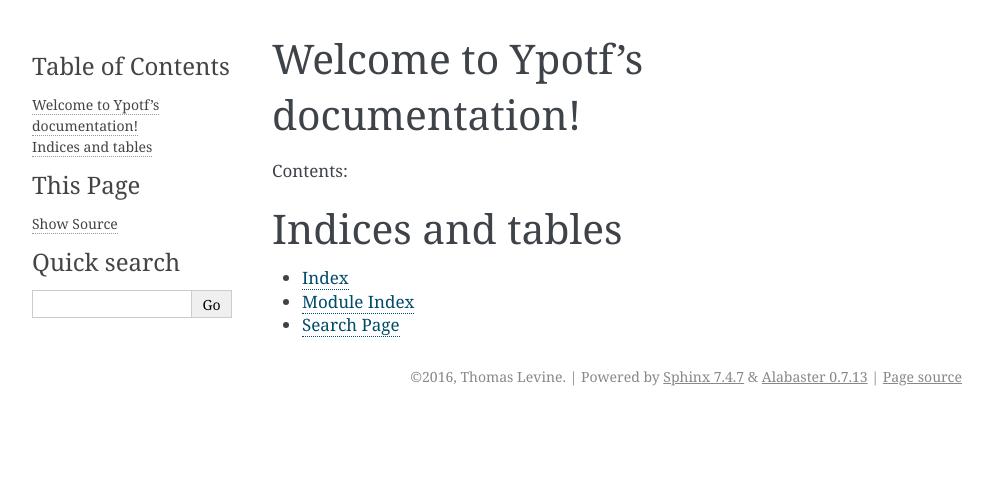
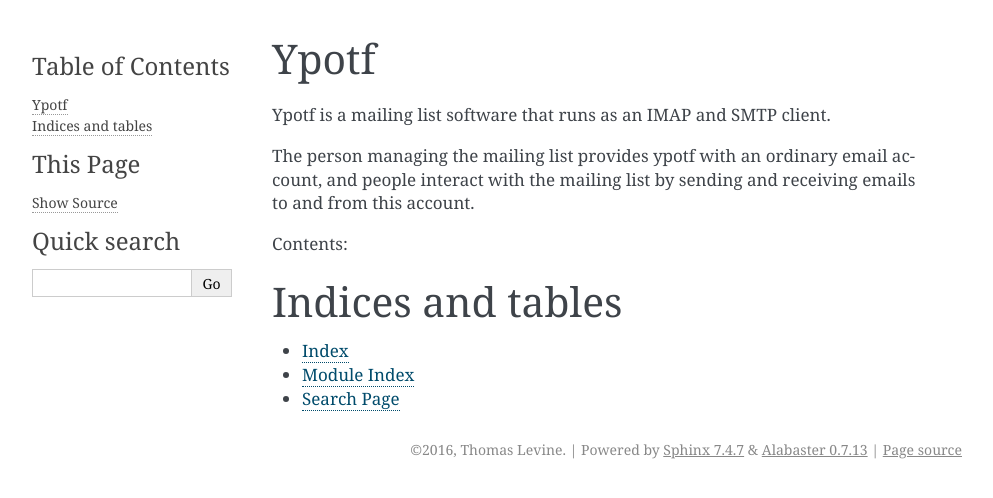
Before and after one commit to tlevine/ypotf, a Sphinx documentation site: the page built from docs/index.rst, in a window 1280 px wide. Shown: the top 498 px of the page, without its empty margins (148-1141 px from the left). Built offline with Sphinx 7.4.7, drawn with Linux system fonts in a browser that asks for light colours.

Commit message:
docs index

```diff
--- a/docs/index.rst
+++ b/docs/index.rst
@@ -1,10 +1,10 @@
-.. Ypotf documentation master file, created by
-   sphinx-quickstart on Sun Mar 20 06:50:07 2016.
-   You can adapt this file completely to your liking, but it should at least
-   contain the root `toctree` directive.
+Ypotf
+=========
+Ypotf is a mailing list software that runs as an IMAP and SMTP client.
 
-Welcome to Ypotf's documentation!
-=================================
+The person managing the mailing list provides ypotf with an ordinary
+email account, and people interact with the mailing list by sending and
+receiving emails to and from this account.
 
 Contents:
 
```
